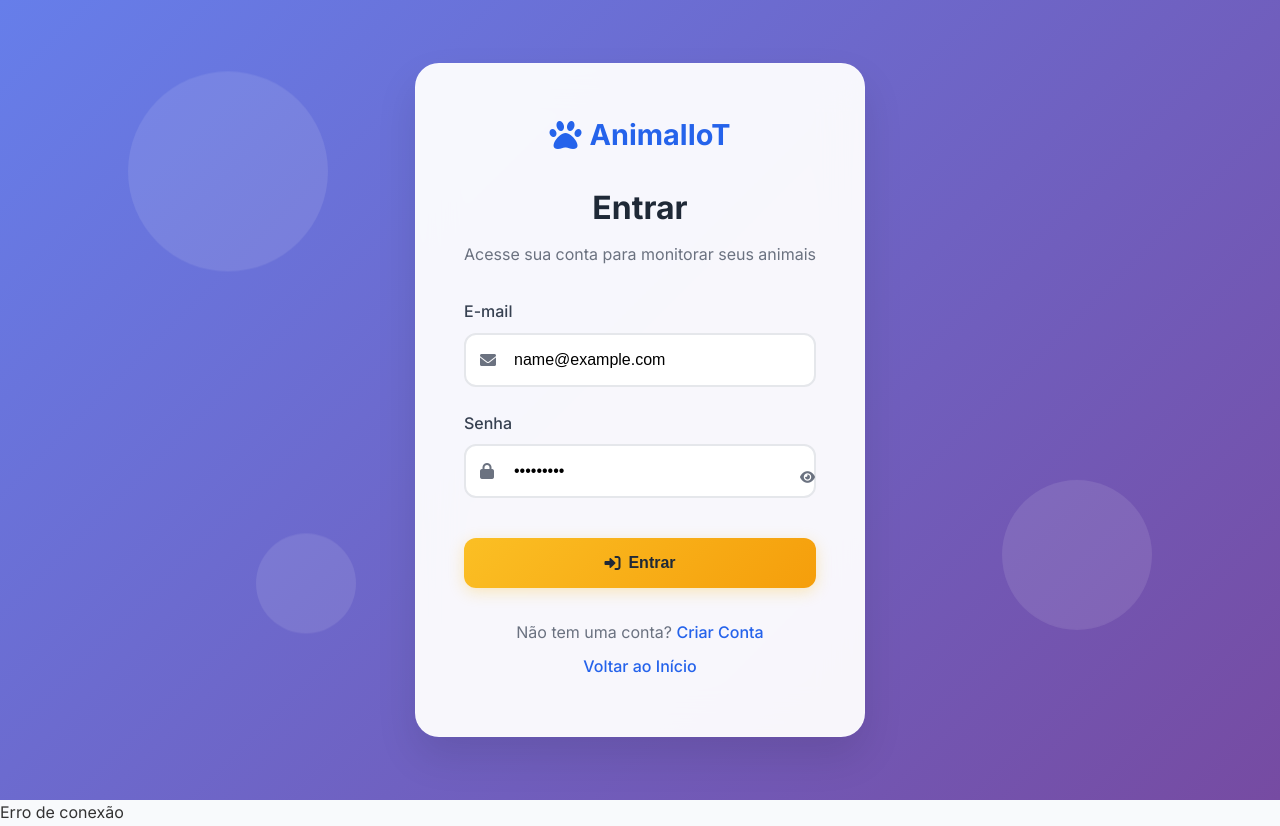
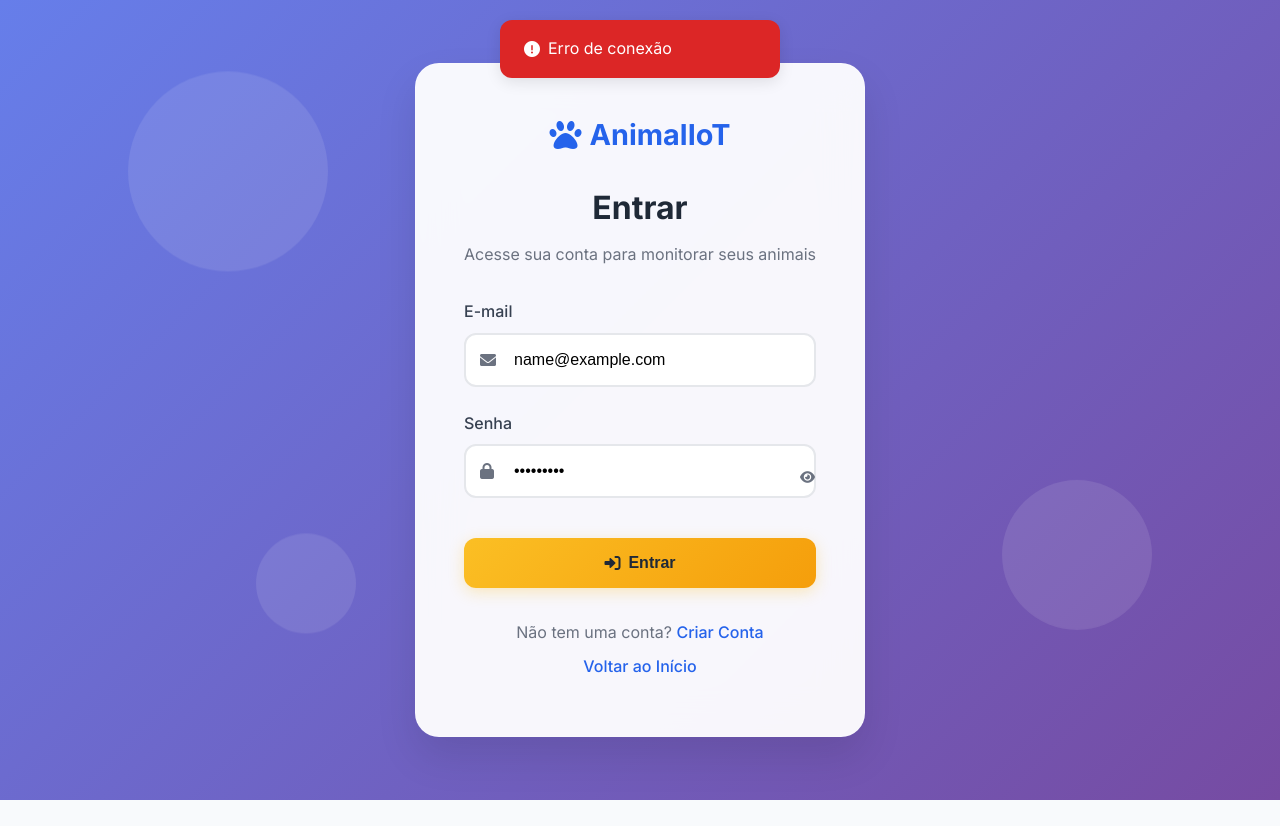
Before and after one commit to LimaVM/lopes, a website: page public/login.html in a window 1280 px wide. Both pictures are taken after typing "name@example.com", "Sample123" into the empty fields and a click on the button "Entrar". After the commit the page ends 800 px from the top, so only its background shows below. Drawn offline with Linux system fonts and the light colour scheme; no server answers.

Commit message:
Update README with notification improvements

```diff
--- a/public/css/style.css
+++ b/public/css/style.css
@@ -1319,6 +1319,42 @@ body {
     border: 1px solid #e5e7eb;
 }
 
+/* Notification Styles */
+#notificationContainer {
+    position: fixed;
+    top: 20px;
+    left: 50%;
+    transform: translateX(-50%);
+    z-index: 10000;
+}
+
+.notification {
+    display: flex;
+    align-items: center;
+    gap: 0.5rem;
+    padding: 1rem 1.5rem;
+    border-radius: 12px;
+    color: #fff;
+    box-shadow: 0 4px 15px rgba(0, 0, 0, 0.1);
+    margin-bottom: 0.5rem;
+    animation: slideDown 0.3s ease, fadeOut 0.3s ease 4.7s forwards;
+    min-width: 280px;
+}
+
+.notification.success { background: #16a34a; }
+.notification.error { background: #dc2626; }
+.notification.warning { background: #d97706; }
+.notification.info { background: #2563eb; }
+
+@keyframes slideDown {
+    from { opacity: 0; transform: translateY(-10px); }
+    to { opacity: 1; transform: translateY(0); }
+}
+
+@keyframes fadeOut {
+    to { opacity: 0; transform: translateY(-10px); }
+}
+
 @media (max-width: 768px) {
     .map-container {
         height: 300px;
--- a/public/js/auth.js
+++ b/public/js/auth.js
@@ -53,6 +53,11 @@ document.addEventListener('DOMContentLoaded', () => {
             const password = formData.get('password');
             const confirmPassword = formData.get('confirmPassword');
 
+            if (!formData.get('username') || !formData.get('email') || !password || !confirmPassword) {
+                showNotification('Preencha todos os campos', 'warning');
+                return;
+            }
+
             if (password !== confirmPassword) {
                 showNotification('As senhas não coincidem!', 'error');
                 return;
@@ -94,6 +99,11 @@ document.addEventListener('DOMContentLoaded', () => {
             e.preventDefault();
 
             const formData = new FormData(loginForm);
+
+            if (!formData.get('email') || !formData.get('password')) {
+                showNotification('Preencha todos os campos', 'warning');
+                return;
+            }
 
             try {
                 const response = await fetch('/api/auth/login', {
--- a/public/js/main.js
+++ b/public/js/main.js
@@ -102,15 +102,44 @@ document.addEventListener('DOMContentLoaded', () => {
 
 // Função para mostrar notificações (se necessário)
 function showNotification(message, type = 'info') {
+    let container = document.getElementById('notificationContainer');
+    if (!container) {
+        container = document.createElement('div');
+        container.id = 'notificationContainer';
+        document.body.appendChild(container);
+    }
+
     const notification = document.createElement('div');
     notification.className = `notification ${type}`;
-    notification.textContent = message;
 
-    document.body.appendChild(notification);
+    const icon = document.createElement('i');
+    switch (type) {
+        case 'success':
+            icon.className = 'fas fa-check-circle';
+            break;
+        case 'error':
+            icon.className = 'fas fa-exclamation-circle';
+            break;
+        case 'warning':
+            icon.className = 'fas fa-exclamation-triangle';
+            break;
+        default:
+            icon.className = 'fas fa-info-circle';
+    }
+
+    const text = document.createElement('span');
+    text.textContent = message;
+
+    notification.appendChild(icon);
+    notification.appendChild(text);
+    container.appendChild(notification);
 
     // Remover notificação após 5 segundos
     setTimeout(() => {
         notification.remove();
+        if (container.childElementCount === 0) {
+            container.remove();
+        }
     }, 5000);
 }
 
--- a/public/login.html
+++ b/public/login.html
@@ -10,6 +10,7 @@
     <link rel="stylesheet" href="https://cdnjs.cloudflare.com/ajax/libs/font-awesome/6.0.0/css/all.min.css">
 </head>
 <body>
+    <div id="notificationContainer"></div>
     <div class="auth-container">
         <div class="auth-card">
             <div class="auth-header">
```
Also changed, not shown: public/dashboard.html (+1 -0 lines), public/index.html (+1 -0 lines), public/register.html (+1 -0 lines), README.md.
